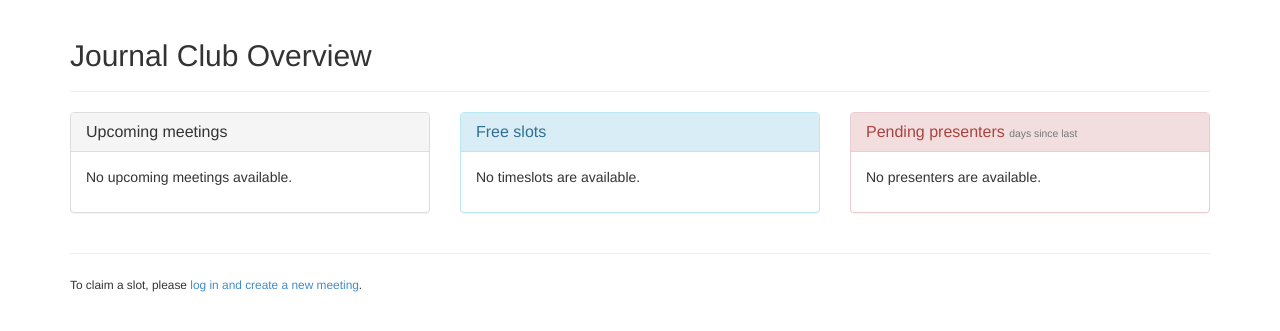
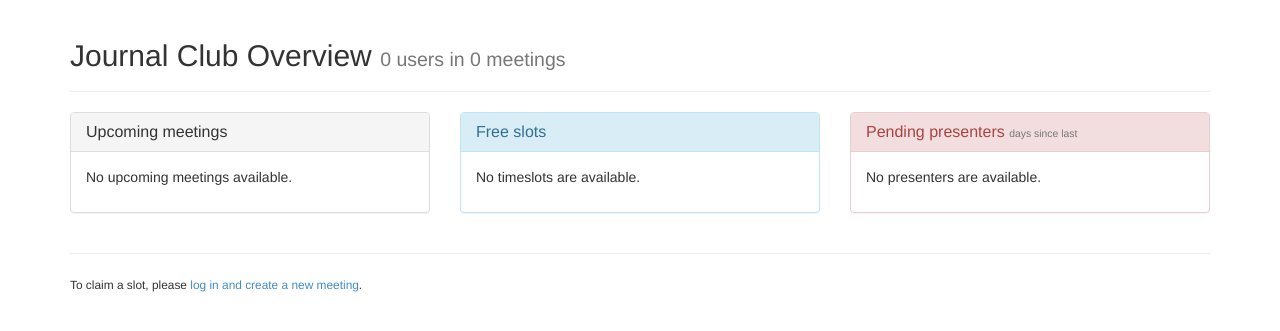
Before and after one commit to fzenke/jclub, a Django app: page / in a window 1280 px wide. Shown: the part 51-382 px from the top of the page. Run offline with Django 3.2, Linux system fonts and the light colour scheme; data that the repository does not hold is empty; parts of the project's set-up code (start-up, migrations or seed data) failed here and were passed over; some libraries are stand-ins or nearby versions.

Commit message:
added landing page stats display

```diff
--- a/jclub/apps/meetings/templates/index.html
+++ b/jclub/apps/meetings/templates/index.html
@@ -46,21 +46,6 @@
           <ul class="nav navbar-nav">
             <li><a href="{% url 'meetings_index' %}">Meetings</a></li>
             <li><a href="{% url 'presenters_index' %}">Presenters</a></li>
-            <!-- <li><a href="papers/">Papers</a></li>
-            <li><a href="users/">Users</a></li> -->
-
-            <!--
-            <li><a href="#contact">Contact</a></li>
-            <li class="dropdown">
-              <a href="#" class="dropdown-toggle" data-toggle="dropdown">aha <span class="caret"></span></a>
-              <ul class="dropdown-menu" role="menu">
-                <li class="dropdown-header">1</li>
-                <li><a href="#">2</a></li>
-                <li class="divider"></li>
-                <li class="dropdown-header">3</li>
-                <li><a href="#">4</a></li>
-              </ul>
-            </li> -->
           </ul>
         </div><!--/.nav-collapse -->
       </div>
@@ -70,7 +55,9 @@
     <div class="container">
       {% block content %}
 
-      <div class="page-header"><h2>{{BRANDING.DESC}} Overview</h2></div>
+      <div class="page-header">
+        <h2>{{BRANDING.DESC}} Overview <small> {{ users_count }} users in {{ meetings_count }} meetings</small></h2>
+      </div>
       <div class="row">
 
         <div class="col-md-4">
--- a/jclub/apps/meetings/views.py
+++ b/jclub/apps/meetings/views.py
@@ -23,12 +23,17 @@ def index(request):
     # use custom function d_meet to order objects
     upcoming_presenters_list = sorted(User.objects.all(), key=lambda o: -o.d_meet)[:8]
 
+    meetings_count = Meeting.objects.count()
+    users_count = User.objects.count()
+
     template = loader.get_template('index.html')
 
     context = RequestContext(request, {
         'upcoming_meetings_list': upcoming_meetings_list,
         'upcoming_timeslots_list': upcoming_timeslots_list,
         'upcoming_presenters_list': upcoming_presenters_list,
+        'meetings_count': meetings_count,
+        'users_count': users_count,
     })
     return HttpResponse(template.render(context))
 
```
